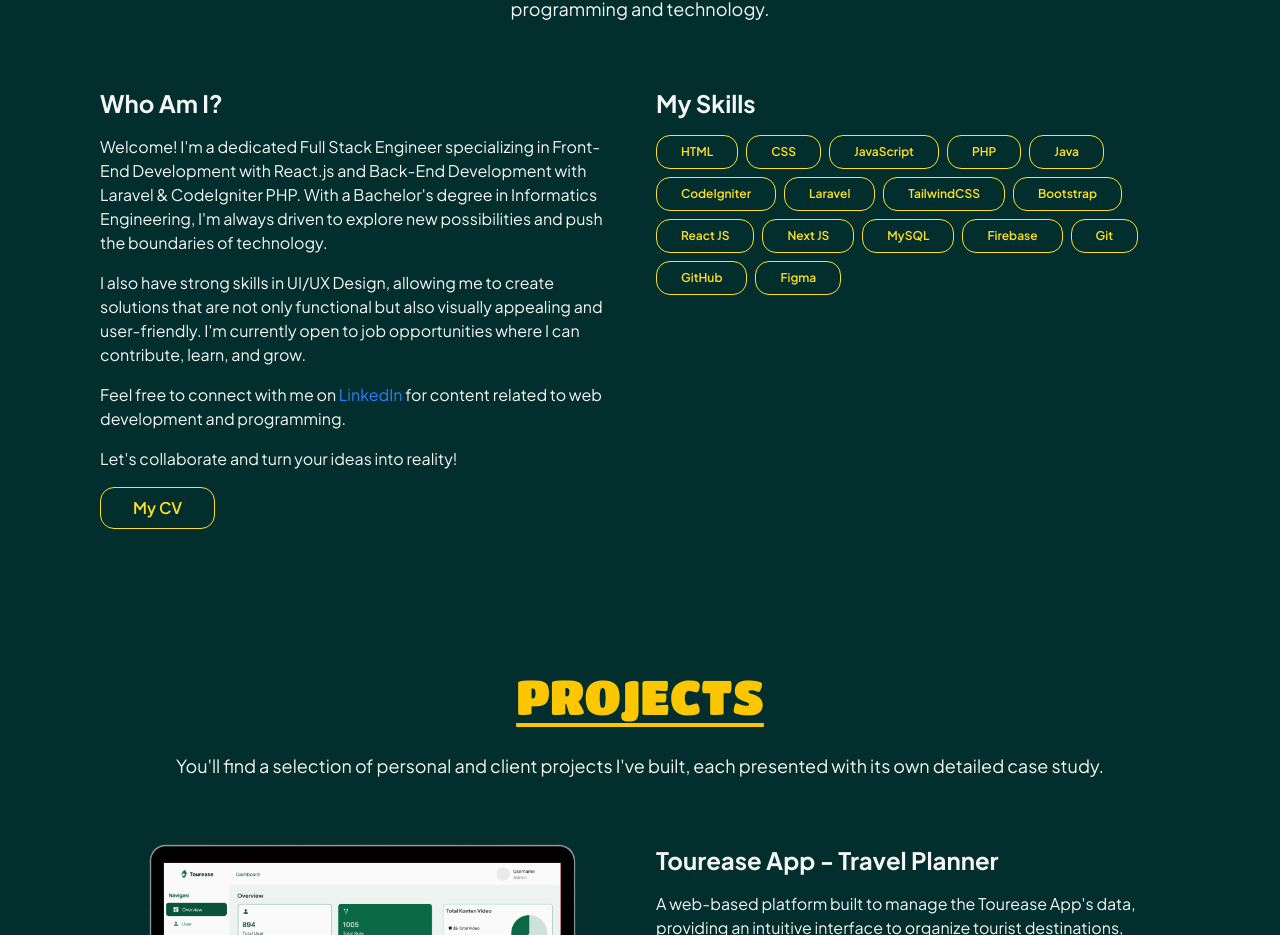
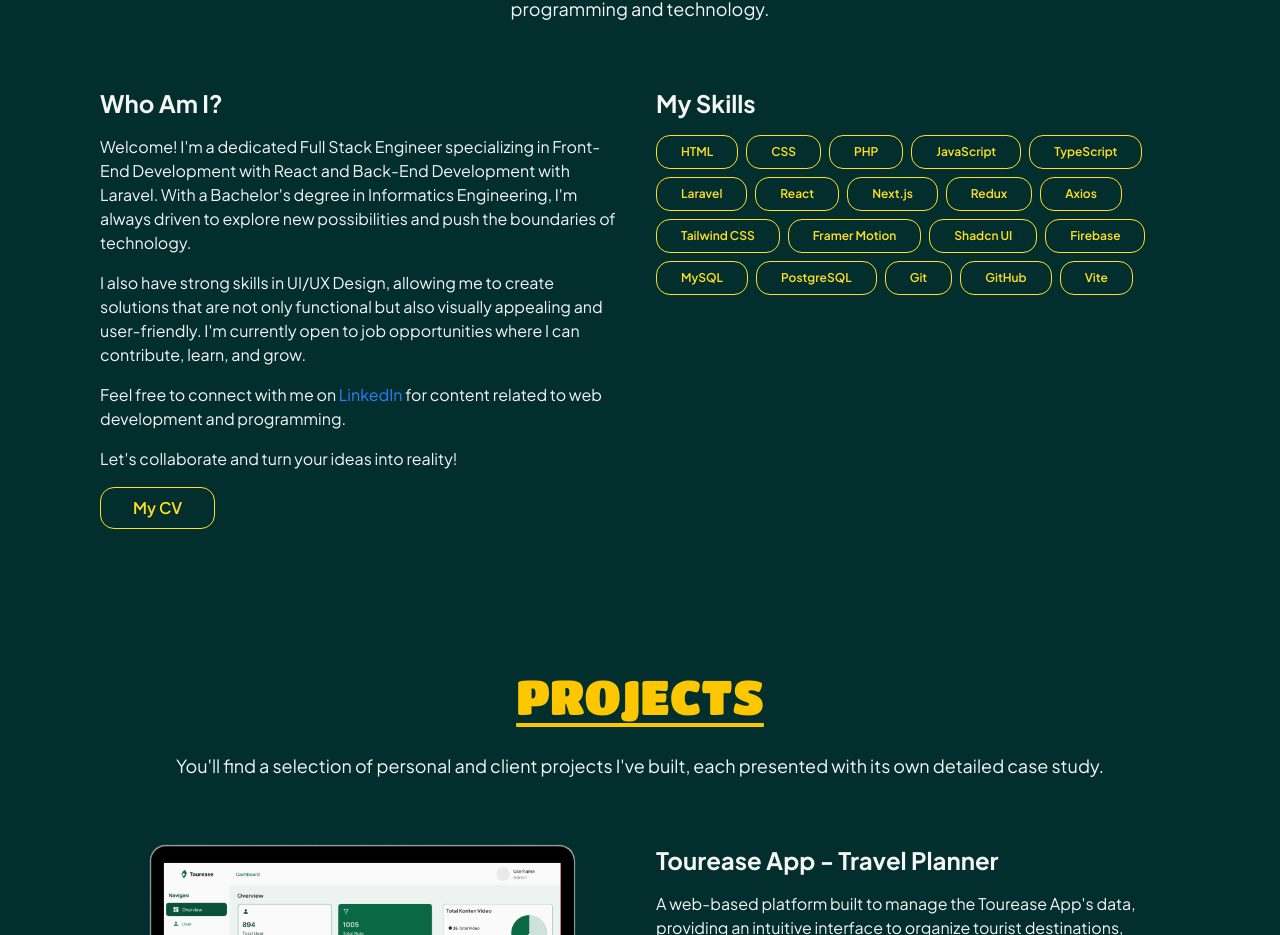
Before and after one commit to ardi0303/portfolio_ardisaputra, a React (Vite) app: page / in a window 1280 px wide. Shown: the part 1012-1947 px from the top of the page. Built offline with nearby package versions, Linux system fonts and the light colour scheme.

Commit message:
update about

```diff
--- a/src/pages/about.jsx
+++ b/src/pages/about.jsx
@@ -3,7 +3,7 @@ import { motion } from "framer-motion";
 
 export default function About() {
   const aboutTexts = [
-    "Welcome! I'm a dedicated Full Stack Engineer specializing in Front-End Development with React.js and Back-End Development with Laravel & CodeIgniter PHP. With a Bachelor's degree in Informatics Engineering, I'm always driven to explore new possibilities and push the boundaries of technology.",
+    "Welcome! I'm a dedicated Full Stack Engineer specializing in Front-End Development with React and Back-End Development with Laravel. With a Bachelor's degree in Informatics Engineering, I'm always driven to explore new possibilities and push the boundaries of technology.",
     "I also have strong skills in UI/UX Design, allowing me to create solutions that are not only functional but also visually appealing and user-friendly. I'm currently open to job opportunities where I can contribute, learn, and grow.",
     "Feel free to connect with me on LinkedIn for content related to web development and programming.",
     "Let's collaborate and turn your ideas into reality!",
@@ -11,20 +11,23 @@ export default function About() {
   const skills = [
     "HTML",
     "CSS",
+    "PHP",
     "JavaScript",
-    "PHP",
-    "Java",
-    "CodeIgniter",
+    "TypeScript",
     "Laravel",
-    "TailwindCSS",
-    "Bootstrap",
-    "React JS",
-    "Next JS",
+    "React",
+    "Next.js",
+    "Redux",
+    "Axios",
+    "Tailwind CSS",
+    "Framer Motion",
+    "Shadcn UI",
+    "Firebase",
     "MySQL",
-    "Firebase",
+    "PostgreSQL",
     "Git",
     "GitHub",
-    "Figma",
+    "Vite",
   ];
   return (
     <div
@@ -90,9 +93,9 @@ export default function About() {
               })}
             </div>
             <a
-              href="https://drive.google.com/file/d/1OqkteiuFcdM3PmYvFWuG36SVvjCutvHF/"
+              href="https://drive.google.com/file/d/1ByctJENbedG7JrHqCCO1fOXAAmAiYYLa/"
               target="_blank"
-              className="font-jakarta-sans dark-button inline-block rounded-xl px-6 py-2 text-xs font-semibold md:px-8 md:py-2 md:text-base"
+              className="font-jakarta-sans dark-button inline-block rounded-xl px-6 py-2 text-xs font-semibold md:px-8 md:py-2 lg:text-base"
             >
               My CV
             </a>
```
